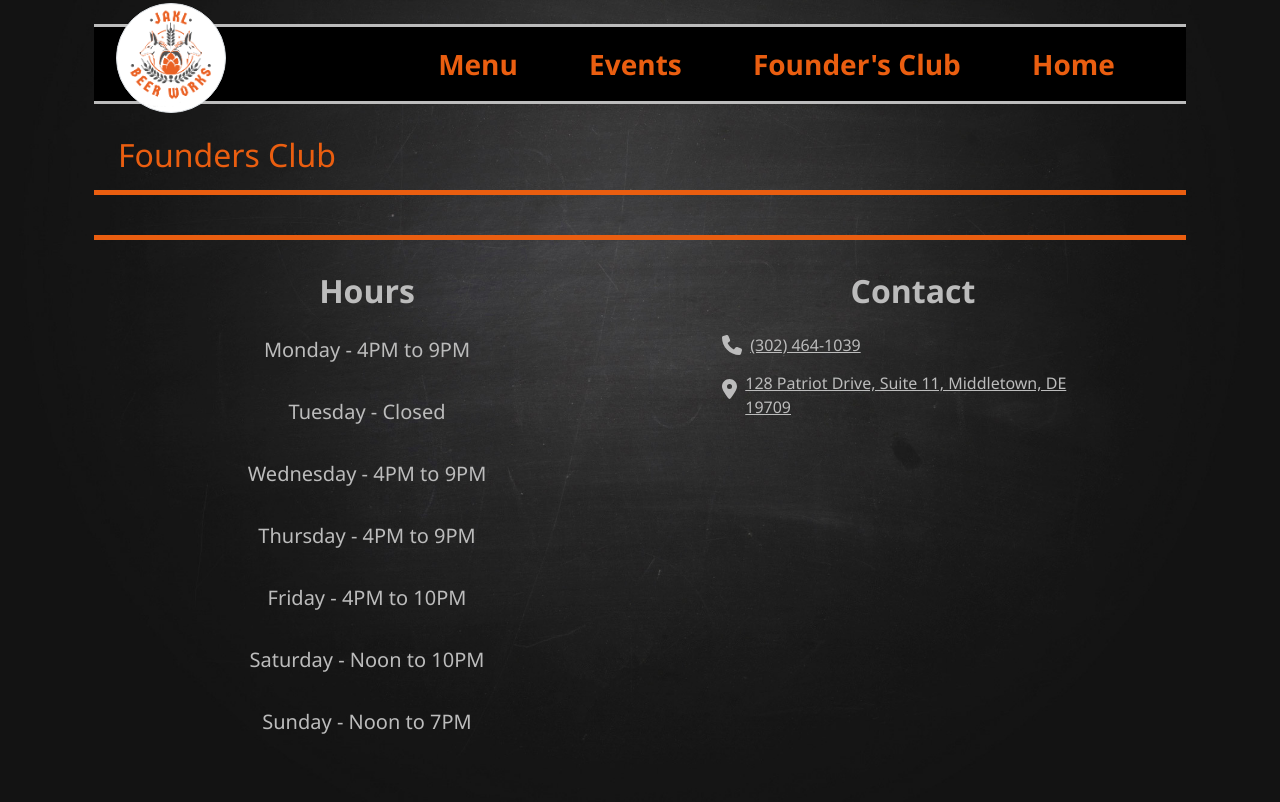
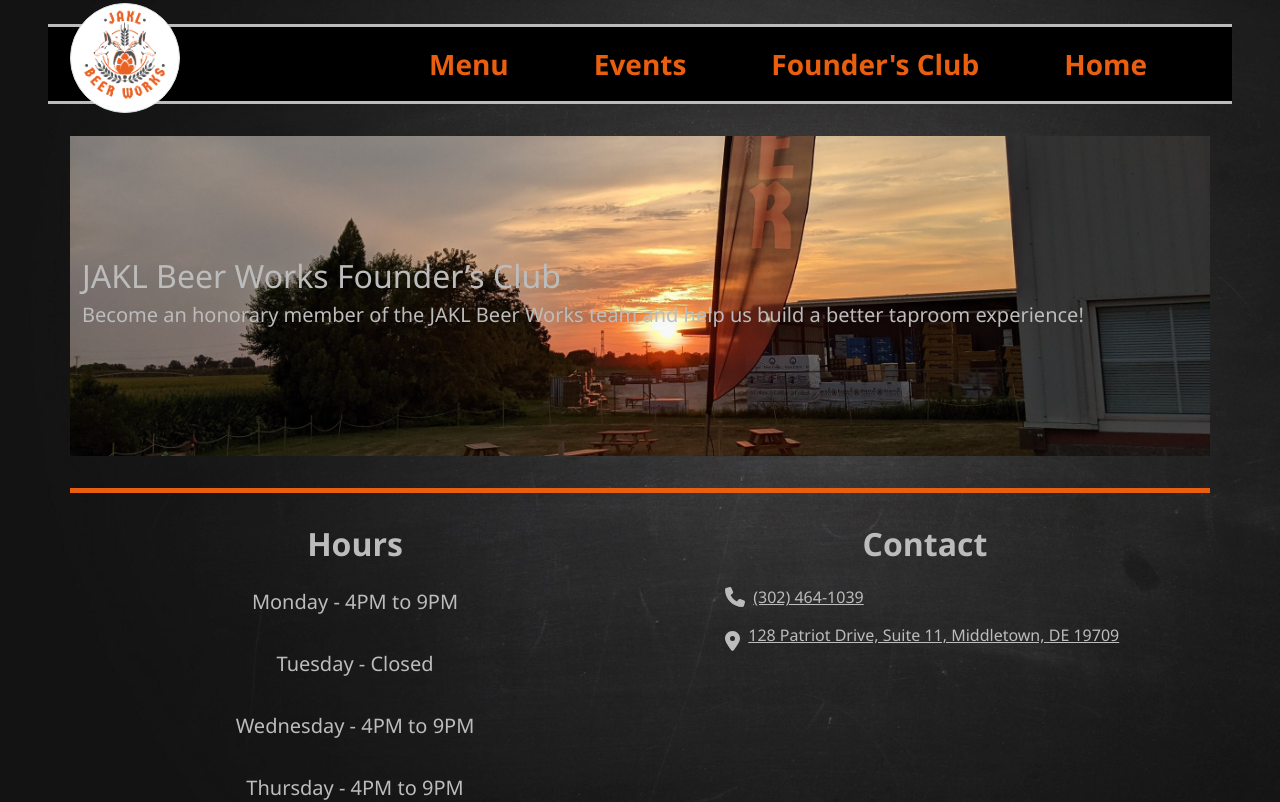
Before and after one commit to thegr8snarfle/jakl-beerworks-ui, a Next.js app: page /founders-club in a window 1280 px wide. Shown: the top 802 px of the page. Built offline with nearby package versions, Linux system fonts and the light colour scheme.

Commit message:
Clean up some width problems on layout. Fix data. Flesh out founders club page.

```diff
--- a/components/Layout.tsx
+++ b/components/Layout.tsx
@@ -1,24 +1,24 @@
 import {Col, Container, Row} from "react-bootstrap";
 import Header from "./Header";
 import Footer from './Footer';
+import React, {ReactNode} from "react";
 
-// @ts-ignore
-export default function Layout({ children }) {
+const Layout: React.FC<{ children: ReactNode }> = ({ children }) => {
   return (
-    <Container className="jakl p-4">
-      <Row>
+    <Container className="jakl" fluid>
+      <Row className="mx-4">
         <Col>
           <Header />
         </Col>
       </Row>
-      <Row>
+      <Row className="mx-4">
         <Col>
-          <main className="row content h-100 my-3 py-3">
+          <main className="content h-100 my-3 py-3">
             { children }
           </main>
         </Col>
       </Row>
-      <Row>
+      <Row className="mx-4">
         <Col>
           <Footer />
         </Col>
@@ -26,3 +26,5 @@
     </Container>
   )
 }
+
+export default Layout;
--- a/components/Navigation.tsx
+++ b/components/Navigation.tsx
@@ -1,4 +1,4 @@
-import {Container, Navbar} from "react-bootstrap";
+import {Navbar} from "react-bootstrap";
 import styles from './navigation.module.scss';
 import Nav from 'react-bootstrap/Nav';
 import logo from '@assets/image/jakl-logo-clear.png';
@@ -7,8 +7,7 @@
 
 const Navigation = () => {
   return (
-    <>
-      <div className="top-nav position-relative">
+      <div className="top-nav position-relative mt-4">
         <Navbar className={styles.navbar} expand="lg">
           <Navbar.Toggle className="border-0 text-primary">
             <Icon name="bars" size='lg' className="btn-outline-none"/>
@@ -28,17 +27,16 @@
                 {/* eslint-disable-next-line react/no-unescaped-entities */}
                 <a className="fs-3 text-secondary fw-bold text-decoration-none">Founder's Club</a>
               </Link>
-              <Link  href="/">
+              <Link href="/">
                 <a className="fs-3 text-secondary fw-bold text-decoration-none">Home</a>
               </Link>
             </Nav>
           </Navbar.Collapse>
         </Navbar>
         <a className={`${styles.brandImage} img-thumbnail rounded-circle position-absolute mt-2 d-none d-lg-block`}>
-          <img className="d-block" src={logo.src} />
+          <img className="d-block" src={logo.src}/>
         </a>
       </div>
-    </>
   )
 }
 
--- /dev/null
+++ b/pages/founders-club.module.scss
@@ -0,0 +1,16 @@
+.foundersClub {
+
+  .banner {
+    height: 40vh;
+    background: url("../assets/image/founders-club-banner.jpg") no-repeat;
+    background-size: cover;
+    background-position-y: 50%;
+
+    .col {
+
+      h2, h4 {
+        max-width: 50%;
+      }
+    }
+  }
+}
--- a/pages/founders-club.tsx
+++ b/pages/founders-club.tsx
@@ -1,19 +1,21 @@
 import {NextPageWithLayout} from "@model/index";
 import {ReactElement} from "react";
 import {Col, Container, Row} from "react-bootstrap";
+import styles from './founders-club.module.scss';
 
-const FoundsClubPage: NextPageWithLayout = () => {
+const FoundersClubPage: NextPageWithLayout = () => {
   return (
-    <Container className="events-container fluid overflow-scroll">
-      <Row>
-        <Col>
-          <h2 className="text-secondary border-bottom border-5 border-secondary pb-3 px-4">Founders Club</h2>
+    <Container className={`${ styles.foundersClub} overflow-scroll`}>
+      <Row className={`${ styles.banner}`} >
+        <Col className="d-flex flex-column align-content-center justify-content-center">
+          <h2 className="text-primary text-left">JAKL Beer Works Founder’s Club</h2>
+          <h5 className="text-primary text-left">Become an honorary member of the JAKL Beer Works team and help us build a better taproom experience!</h5>
         </Col>
       </Row>
     </Container>
   )
 }
 
-FoundsClubPage.getLayout = (page: ReactElement) => page;
+FoundersClubPage.getLayout = (page: ReactElement) => page;
 
-export default FoundsClubPage;
+export default FoundersClubPage;
--- a/pages/index.tsx
+++ b/pages/index.tsx
@@ -15,10 +15,10 @@
   };
 
   return (
-    <Container fluid={true}>
-      <Row >
+    <Container>
+      <Row>
         <Col className="align-items-center">
-          <Carousel fade={true} pause="hover" interval={5000}>
+          <Carousel className="w-100" fade={true} pause="hover" interval={5000}>
             <Carousel.Item className="text-center">
               <img height={800} width={800} src={images['first'].src}/>
             </Carousel.Item>
```
Also changed, not shown: common/model/data.ts (+16 -9 lines), common/services/facebook.api.ts (+4 -5 lines), assets/image/founders-club-banner.jpg (added).
